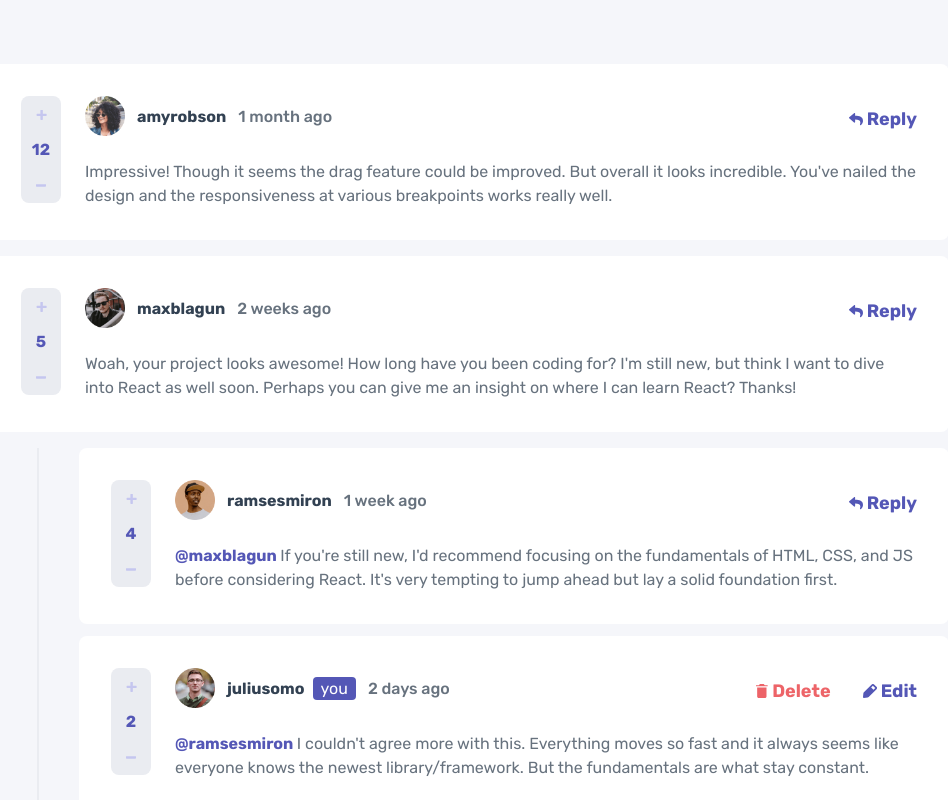
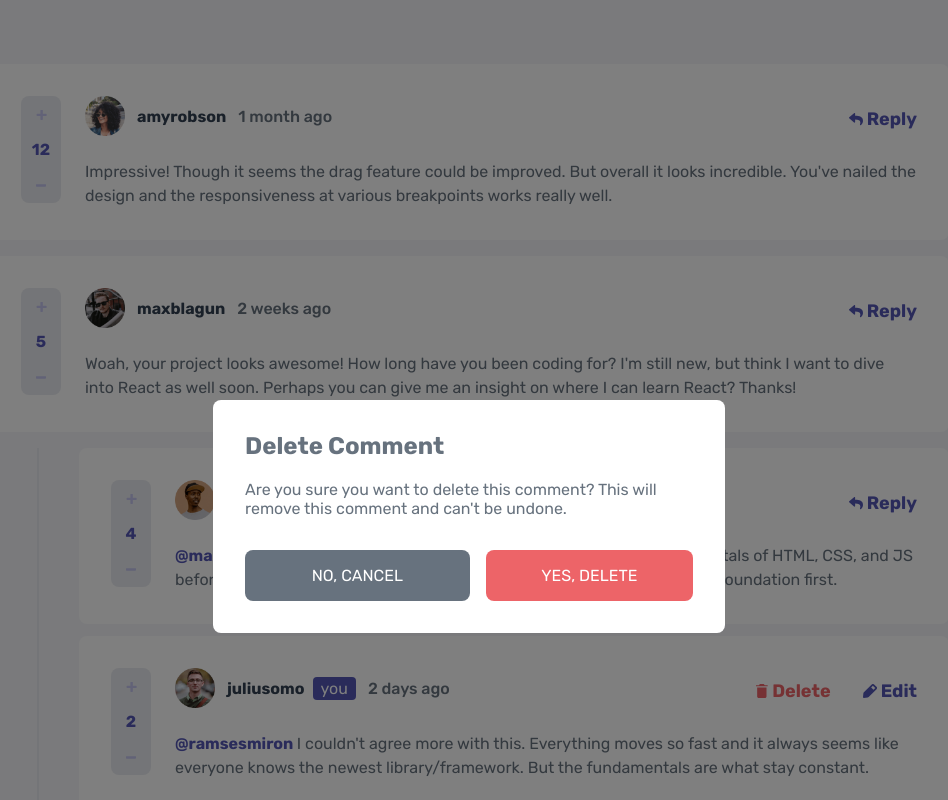
Before and after one commit to rafashiga/frontendmentor-comments-section, a Next.js app: page / in a window 1280 px wide. Both pictures are taken after a click on the button "Delete". Shown: the top 800 px of the page, without its empty margins (171-1119 px from the left). Built offline with nearby package versions, Linux system fonts and the light colour scheme.

Commit message:
feat: add modal

```diff
--- a/package.json
+++ b/package.json
@@ -9,6 +9,7 @@
     "lint": "next lint"
   },
   "dependencies": {
+    "focus-trap-react": "^8.9.2",
     "next": "12.1.1",
     "react": "17.0.2",
     "react-dom": "17.0.2",
--- a/src/components/CommentsCard/CommentsCard.tsx
+++ b/src/components/CommentsCard/CommentsCard.tsx
@@ -1,6 +1,9 @@
+import { useState } from 'react';
+
 import InputStepper from 'components/InputStepper';
 import { Comment, User } from 'models/Comment';
 import * as S from './CommentsCard.styles';
+import DeleteModal from 'components/DeleteModal';
 
 interface CommentsCardProps {
 	comment: Comment;
@@ -9,12 +12,17 @@ interface CommentsCardProps {
 
 function CommentsCard({ comment, currentUser }: CommentsCardProps) {
 	const isCurrentUser = comment.user.username === currentUser.username;
+	const [isOpenModal, setIsOpenModal] = useState(false);
+
+	const toggleModal = () => {
+		setIsOpenModal(!isOpenModal);
+	};
 
 	const renderActionsButton = () => {
 		if (isCurrentUser) {
 			return (
 				<>
-					<S.DeleteButton type='button'>
+					<S.DeleteButton type='button' onClick={toggleModal}>
 						<S.Icon src='/images/icon-delete.svg' /> Delete
 					</S.DeleteButton>
 					<S.PrimaryButton type='button'>
@@ -31,6 +39,7 @@ function CommentsCard({ comment, currentUser }: CommentsCardProps) {
 	};
 
 	return (
+		<>
 			<S.Container>
 				<S.ScoreContainer>
 					<InputStepper score={comment.score} />
@@ -54,6 +63,8 @@ function CommentsCard({ comment, currentUser }: CommentsCardProps) {
 					<S.ActionContainer>{renderActionsButton()}</S.ActionContainer>
 				</S.Content>
 			</S.Container>
+			<DeleteModal isOpen={isOpenModal} toggleModal={toggleModal} />
+		</>
 	);
 }
 
--- /dev/null
+++ b/src/components/DeleteModal/DeleteModal.styles.ts
@@ -0,0 +1,70 @@
+import styled from 'styled-components';
+
+export const Background = styled.div`
+	width: 100%;
+	position: fixed;
+	top: 0;
+	left: 0;
+	height: 100vh;
+	z-index: 99;
+	background: rgba(0, 0, 0, 0.5);
+`;
+
+export const Container = styled.div`
+	position: fixed;
+	margin: auto;
+	top: 50%;
+	left: 0;
+	right: 0;
+	width: 40%;
+	background: var(--white);
+	z-index: 999;
+	padding: 2rem;
+	border-radius: 0.5rem;
+`;
+
+export const Title = styled.h1`
+	font-size: 1.5rem;
+	color: var(--gray-400);
+	margin-bottom: 1.25rem;
+`;
+
+export const Description = styled.p`
+	color: var(--gray-400);
+`;
+
+export const ActionContainer = styled.div`
+	display: flex;
+	justify-content: space-between;
+	gap: 1rem;
+	margin-top: 2rem;
+`;
+
+export const CancelButton = styled.button`
+	background: var(--gray-400);
+	border: none;
+	color: var(--white);
+	cursor: pointer;
+	width: 100%;
+	padding: 1rem;
+	border-radius: 0.5rem;
+	transition: opacity 0.2s;
+
+	&:hover {
+		opacity: 0.75;
+	}
+`;
+
+export const DeleteButton = styled.button`
+	background: var(--color-danger);
+	border: none;
+	color: var(--white);
+	cursor: pointer;
+	width: 100%;
+	border-radius: 0.5rem;
+	transition: opacity 0.2s;
+
+	&:hover {
+		opacity: 0.75;
+	}
+`;
--- /dev/null
+++ b/src/components/DeleteModal/DeleteModal.tsx
@@ -0,0 +1,38 @@
+import FocusTrap from 'focus-trap-react';
+import * as S from './DeleteModal.styles';
+
+interface DeleteModalProps {
+	isOpen: boolean;
+	toggleModal: () => void;
+}
+
+function DeleteModal({ isOpen, toggleModal }: DeleteModalProps) {
+	return (
+		<>
+			{isOpen && (
+				<>
+					<S.Background />
+					<FocusTrap>
+						<S.Container>
+							<S.Title>Delete Comment</S.Title>
+							<S.Description>
+								Are you sure you want to delete this comment? This will remove
+								this comment and can't be undone.
+							</S.Description>
+							<S.ActionContainer>
+								<S.CancelButton onClick={toggleModal}>
+									NO, CANCEL
+								</S.CancelButton>
+								<S.DeleteButton onClick={toggleModal}>
+									YES, DELETE
+								</S.DeleteButton>
+							</S.ActionContainer>
+						</S.Container>
+					</FocusTrap>
+				</>
+			)}
+		</>
+	);
+}
+
+export default DeleteModal;
--- /dev/null
+++ b/src/components/DeleteModal/index.ts
@@ -0,0 +1 @@
+export { default } from './DeleteModal';
--- a/src/pages/index.tsx
+++ b/src/pages/index.tsx
@@ -1,4 +1,5 @@
 import type { NextPage } from 'next';
+import { useState } from 'react';
 import Head from 'next/head';
 import * as S from 'styles/Home.styles';
 
```
Also changed, not shown: 1 other file (tests, documents, lock files or other folders). Lines whose indentation alone changed are shown as unchanged.
